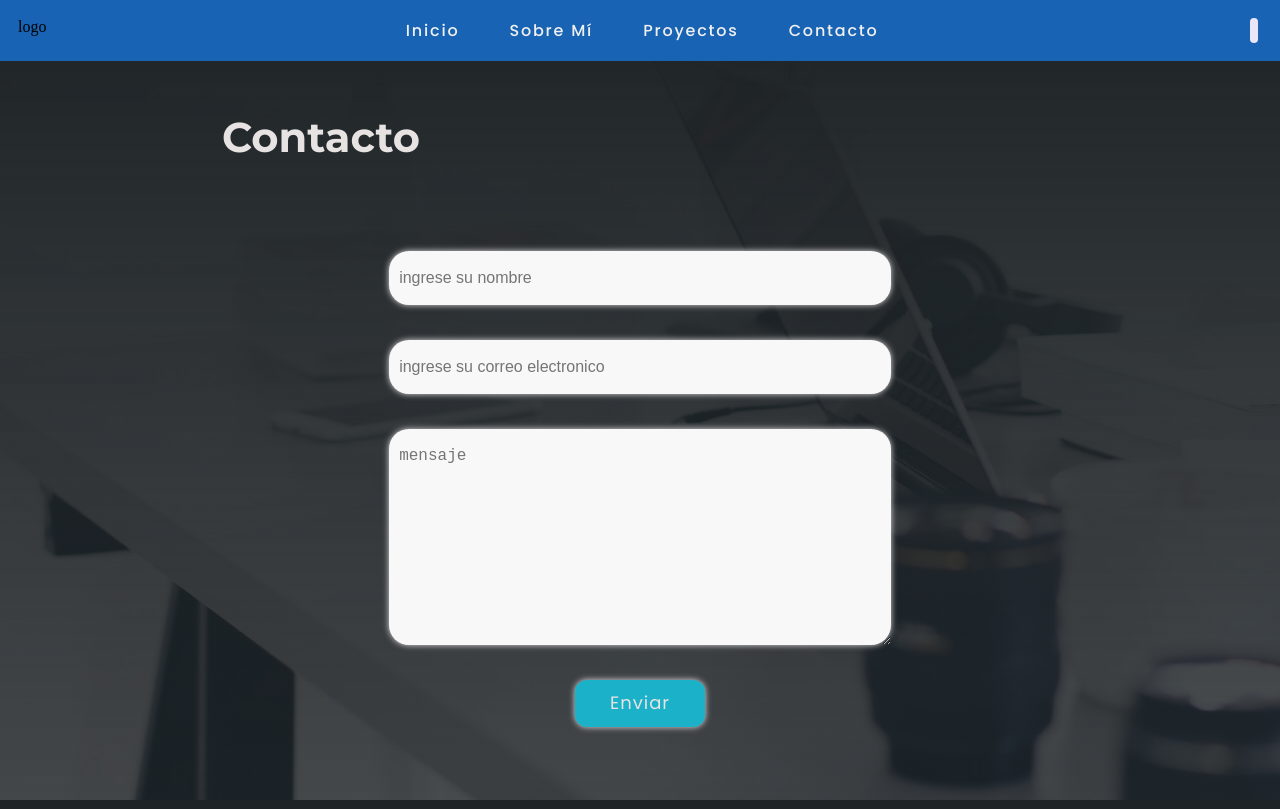
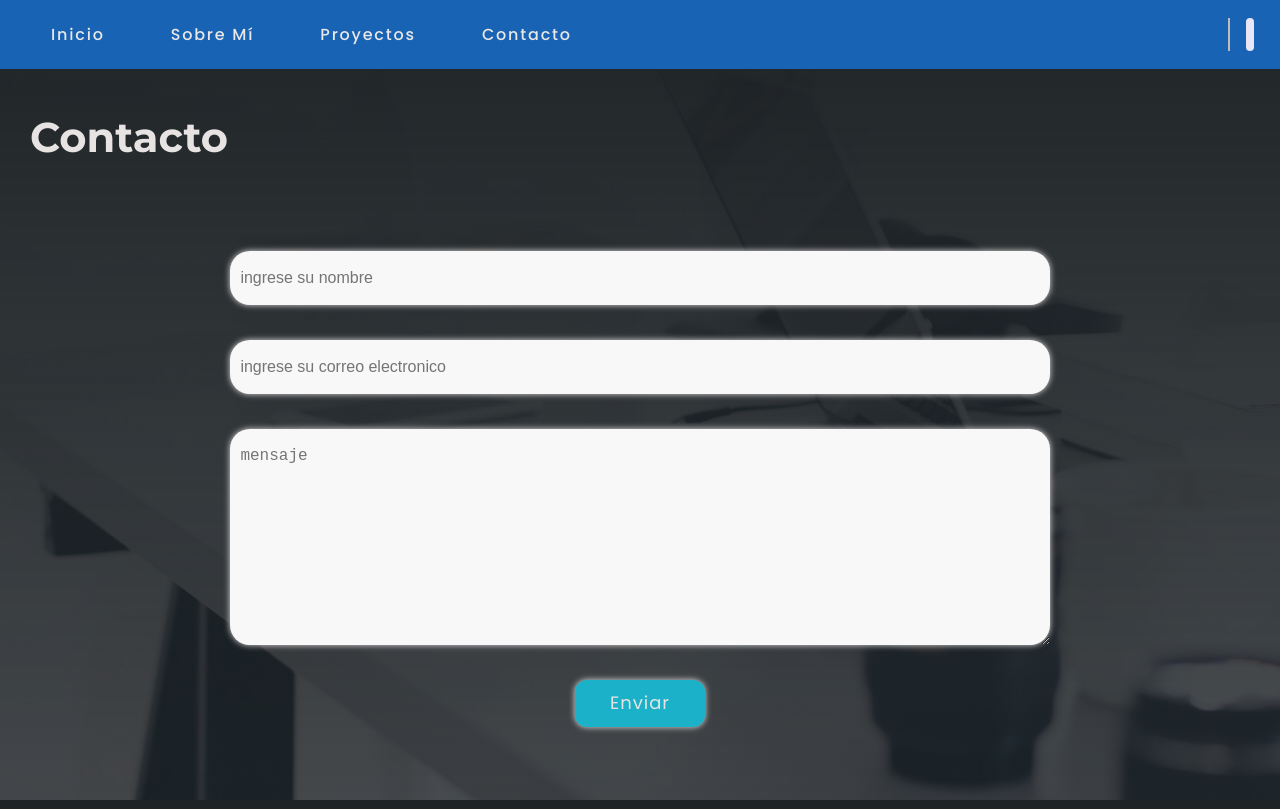
Before and after one commit to risipablo/Portafolio-Original, a React (Vite) app: page /contacto in a window 1280 px wide. Built offline with nearby package versions, Linux system fonts and the light colour scheme.

Commit message:
version mobile

```diff
--- a/src/components/contacto.css
+++ b/src/components/contacto.css
@@ -3,10 +3,7 @@
     padding: 70px 0px;
     color: #e7e3e3;
     font-family: 'Poppins', sans-serif;
-    display: flex;
-    flex-direction: column;
     margin: 0 auto;
-    width: 70%;
 }
 
 h1{
@@ -17,7 +14,7 @@ h1{
 }
 
 form{
-    width: 70%;
+    width: 80%;
     padding: 12px 0px;
     margin: auto;
 }
@@ -55,3 +52,8 @@ button{
 button:hover{
     opacity: 0.7;
 }
+
+
+@media (max-width: 700px){
+
+}
--- a/src/components/inicio.jsx
+++ b/src/components/inicio.jsx
@@ -33,7 +33,7 @@ const Inicio = () => {
 
                 <div className="iconos">
 
-                <a href="https://wa.me//542994707701"  onMouseEnter={() => apretar("linkedin")} onMouseLeave={soltar}>
+                <a href="www.linkedin.com/in/pablo-risi-b457b1163"  onMouseEnter={() => apretar("linkedin")} onMouseLeave={soltar}>
                     <i className="fa-brands fa-linkedin"></i>
                     {activeIcon === "linkedin" && (
                         <div className="popup">
--- a/src/components/navbar.css
+++ b/src/components/navbar.css
@@ -5,7 +5,7 @@
         width: 100%;
         position: fixed;
         top: 0;
-
+        transition: background-color 0.3s, color 0.3s;
         body.dark & {
             background-color: #E9E7F7;
         }
@@ -21,9 +21,12 @@
 
     .oscuro{
         display: flex;
-        padding: 0px 4px;
+        padding: 0px 8px;
         cursor: pointer;
+        border-left: 2px solid rgb(192, 187, 187);
     }
+
+
 
     .oscuro span{
         border-radius: 12px;
@@ -42,17 +45,18 @@
 
     .menu {
         display: flex;
-        align-items: center;
     }
 
     .menu a {
+
         font-family: 'Poppins', sans-serif;
         text-decoration: none;
-        color: #f0f0f0;
         font-size: 1rem;
         font-weight: 500;
         margin: 0px 25px;
+        padding: 4px 8px;
         letter-spacing: 1.8px;
+        color: #e9e7e7;
         body.dark & {
             color: #19191a;
         }
@@ -61,7 +65,7 @@
     .menu-icon {
         display: none;
         cursor: pointer;
-
+        justify-content: left;
     }
 
     .menu-icon span {
@@ -69,21 +73,26 @@
         width: 25px;
         background-color: #e9e7e7;
         margin: 5px 12px;
+        body.dark & {
+            background-color: #19191a;
+        }
+    }
+
+    .active {
+        color: aqua;
     }
 
 
 
     @media (max-width: 850px) {
         .navbar{
-            text-align: left;
+            justify-content: space-between;
         }
+
         .logo{
             display: none;
         }
 
-        .oscuro{
-            justify-content: right;
-        }
 
         .menu {
         display: none;
@@ -97,6 +106,10 @@
         background: rgb(27 32 44 / 70%);
         backdrop-filter: blur(6px);
         transition: 0.9s;
+
+        body.dark & {
+            background-color:  rgba(175, 176, 179, 0.7);
+        }
         }
 
         .menu.open {
@@ -106,10 +119,12 @@
         .menu-icon {
         display: flex;
         flex-direction: column;
+        justify-content: left;
         }
 
         .menu a {
-            margin: 30px auto;
+            margin: 22px auto;
+            padding: 12px 0px;
             font-size: 1.8rem;
         }
 
--- a/src/components/navbar.jsx
+++ b/src/components/navbar.jsx
@@ -1,6 +1,6 @@
 
 import{ useState,useEffect } from 'react';
-import { Link } from 'react-router-dom';
+import { NavLink} from 'react-router-dom';
 import "./navbar.css"
 
 
@@ -33,16 +33,17 @@ const Navbar = () => {
         localStorage.setItem(modoLocalStorageKey, modoActual);
     }, [isDarkMode]);
 
+
     return (
         <nav>
         <div className="container">
             <div className="navbar">
-                <a className='logo'>logo</a>
+
             <div className={`menu ${isMenuOpen ? 'open' : ''}`}>
-                    <Link to="/" >Inicio</Link>
-                    <Link to="/sobremi">Sobre Mí</Link>
-                    <Link to="/proyectos">Proyectos</Link>
-                    <Link to="/contacto">Contacto</Link>
+                <NavLink className="active" to="/" >Inicio</NavLink>
+                <NavLink className="active" to="/sobremi">Sobre Mí</NavLink>
+                <NavLink className="active" to="/proyectos">Proyectos</NavLink>
+                <NavLink className="active" to="/contacto">Contacto</NavLink>
             </div>
 
             <div className="menu-icon" onClick={toggleMenu}>
@@ -50,7 +51,9 @@ const Navbar = () => {
                 <span></span>
                 <span></span>
             </div>
+
             <div className="oscuro" id="oscuro" onClick={cambiarModo}>
+
                 <span></span>
                 <span></span>
             </div>
--- a/src/components/proyectos.css
+++ b/src/components/proyectos.css
@@ -1,15 +1,15 @@
 
 .section{
     padding: 70px 0px;
-    max-width: 1200px;
     margin: auto;
     color: #e7e3e3;
     font-family: 'Poppins', sans-serif;
 }
 
-h2{
+.section h2{
+    text-align: center;
     padding: 30px;
-    margin: 12px 0px;
+    margin: 12px auto;
     font-size: 2.6rem;
     font-family: 'Montserrat', sans-serif;;
 }
@@ -19,6 +19,8 @@ h2{
     grid-template-columns: repeat(2,2fr);
     gap: 2rem ;
     cursor: pointer;
+    padding: 12px;
+    height: auto;
 }
 
 .proyectos i{
@@ -29,11 +31,13 @@ h2{
 .productos{
     text-align: center;
     padding: 12px 20px;
+    margin-top: 3%;
+    margin-bottom: 10%;
 }
 
 .productos .image{
     width: 450px;
-    height: auto;
+
     border-radius: 8px 12px;
     overflow: hidden;
     transition: transform 0.5s, opacity 0.4s;
@@ -52,7 +56,7 @@ h2{
 
 .productos .link{
     display: flex;
-    flex-wrap: wrap;
+    margin: 0 auto;
     padding: 12px;
 }
 
@@ -63,8 +67,14 @@ h2{
 
 
 
-@media (max-width: 890px){
+@media (max-width: 700px){
     .proyectos{
-        grid-template-columns: repeat(1,1fr);
+        grid-template-columns: repeat(1,2fr);
+
     }
+
+    .productos .link{
+        margin: 0 auto;
+    }
+
 }
--- a/src/index.css
+++ b/src/index.css
@@ -18,6 +18,6 @@
     url(/src/assets/images/fondo.jpg);
     background-size: cover;
     background-attachment: fixed;
-
+    background-repeat: no-repeat;
 
   }
```
Lines whose indentation alone changed are shown as unchanged.
